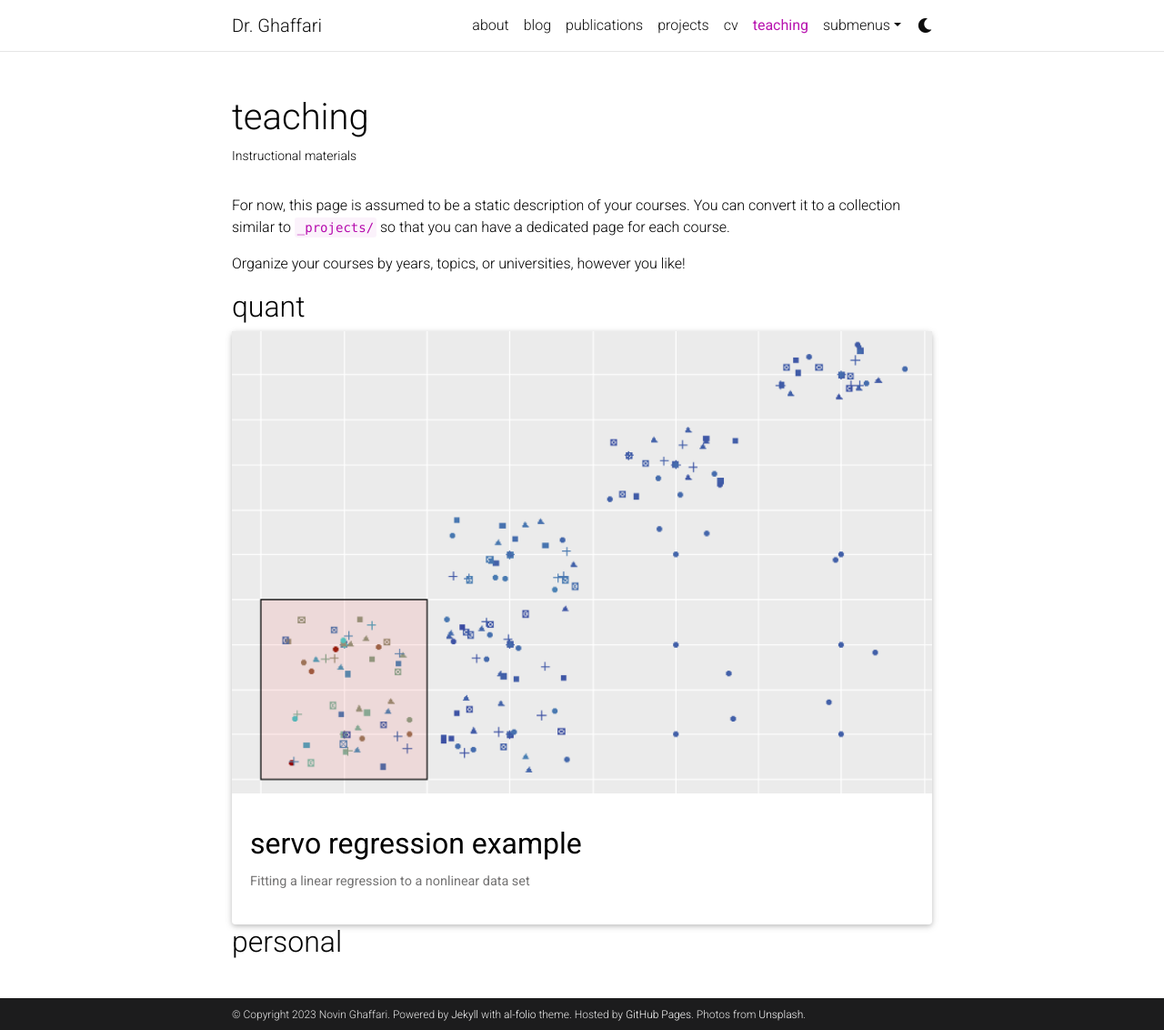
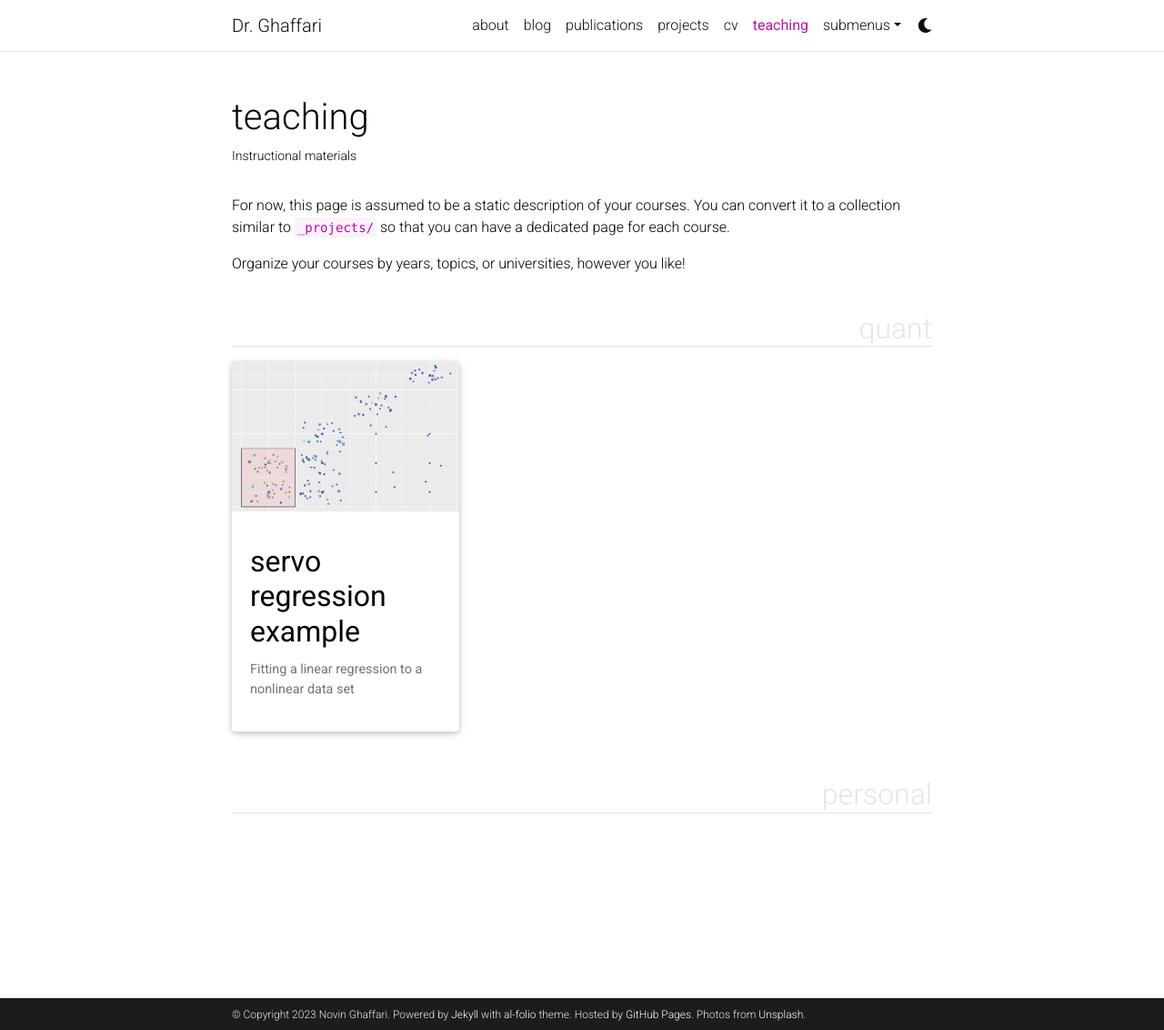
Before and after one commit to nghaffari/nghaffari.github.io, a Jekyll site: the page built from _pages/teaching.md, in a window 1280 px wide and 1132 px high. Shown: the whole window at 91% size. Built offline with Jekyll 4.4.1, drawn with Linux system fonts in a browser that asks for light colours; full-size pictures stand in for the smaller copies a plugin makes; comment, search, counter and statistics services are not loaded; a style sheet for code colours, icons or effects is not loaded.

Commit message:
Update teaching.md

```diff
--- a/_pages/teaching.md
+++ b/_pages/teaching.md
@@ -15,7 +15,7 @@ Organize your courses by years, topics, or universities, however you like!
 
 
 <!-- pages/teaching.md -->
-<div class="teaching">
+<div class="projects">
 {%- if site.enable_teaching_categories and page.display_categories %}
   <!-- Display categorized projects -->
   {%- for category in page.display_categories %}
```
